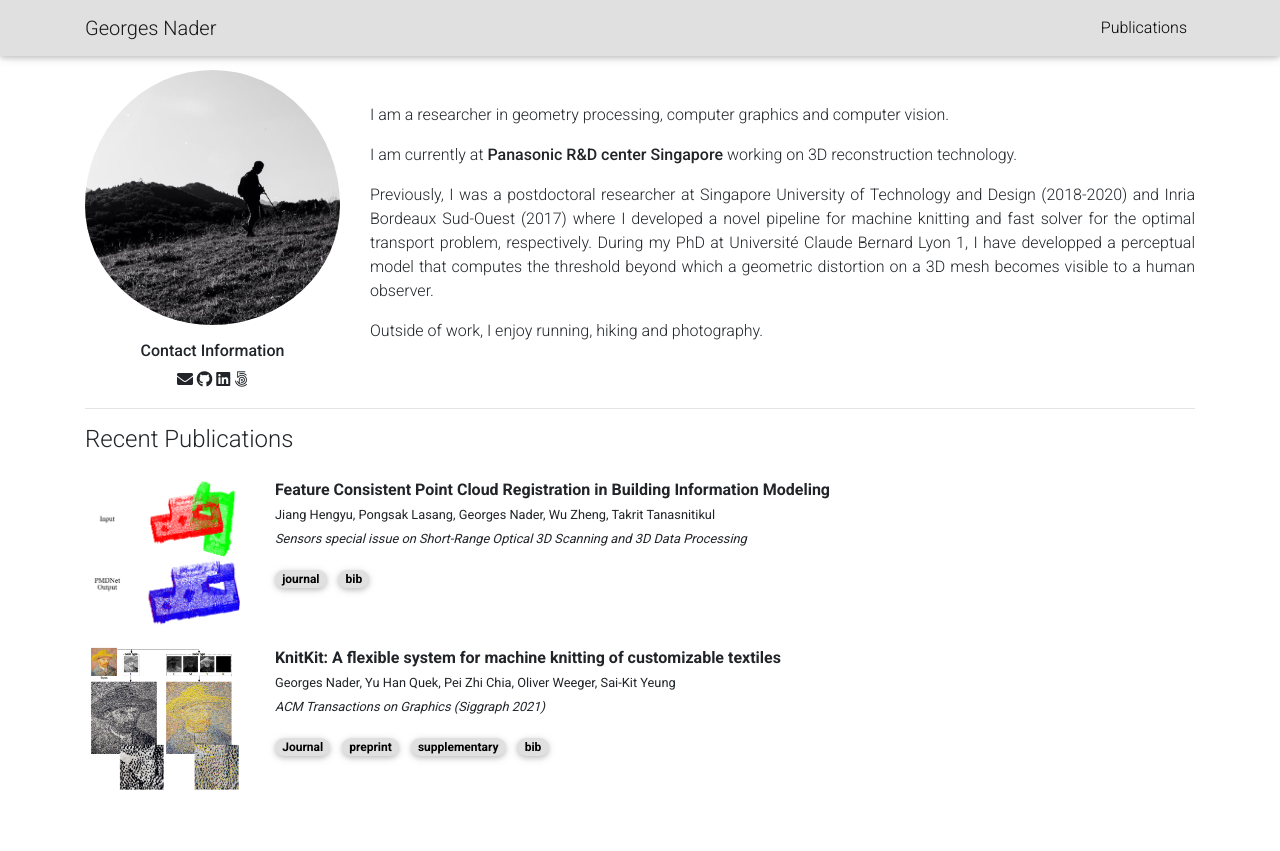
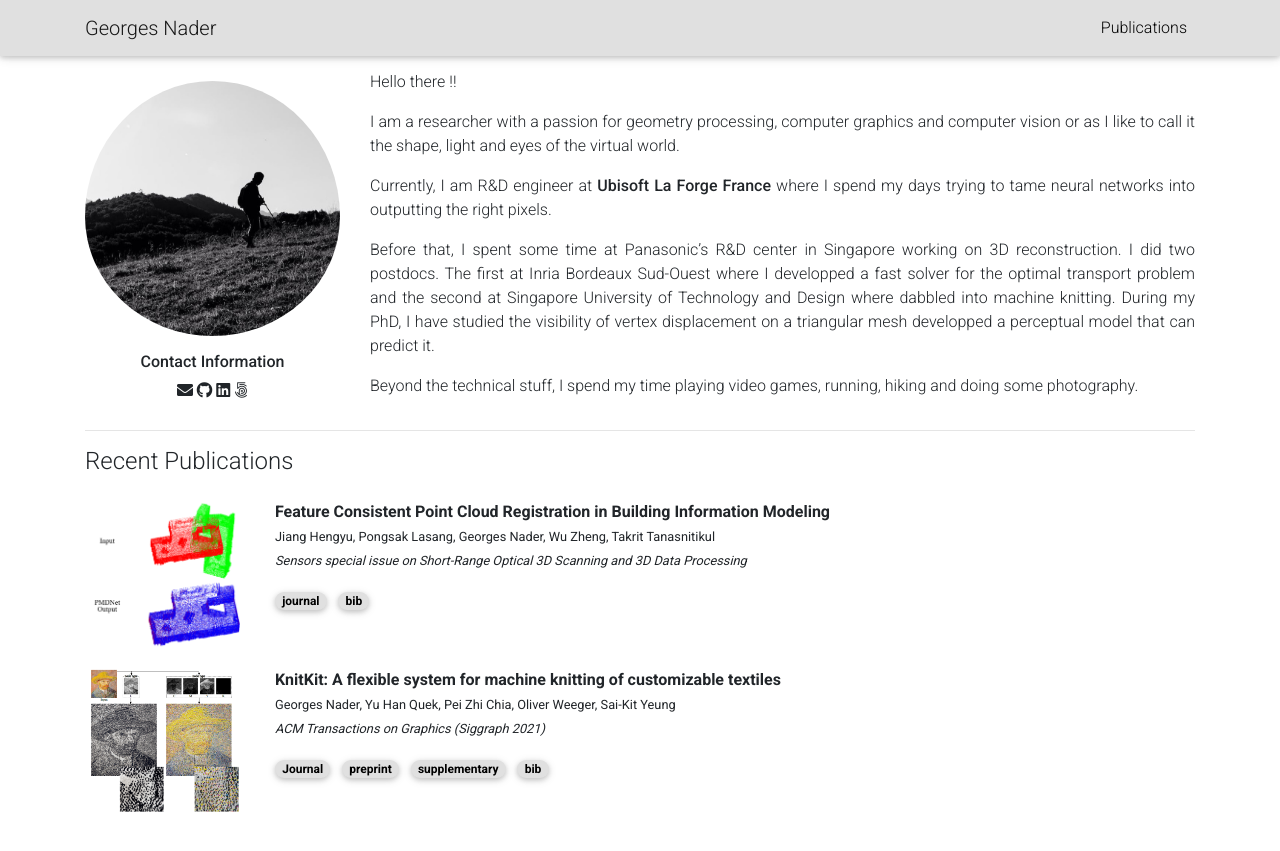
Before and after one commit to gnader/gnader.github.io, a Jekyll site: the page built from index.md, in a window 1280 px wide. Shown: the top 851 px of the page. Built offline with Jekyll 4.4.1, drawn with Linux system fonts in a browser that asks for light colours; nearby versions of some CDN libraries; a style sheet for code colours, icons or effects is not loaded.

Commit message:
updated bio

```diff
--- a/_data/navigation.yml
+++ b/_data/navigation.yml
@@ -1,6 +1,4 @@
 header:
-  # - title: About
-  #   url: /_pages/about.html
   # - title: Blog
   #   url: /blog.html
   - title: Publications
--- a/index.md
+++ b/index.md
@@ -5,10 +5,13 @@ title: Georges Nader's webpage
 image: profile.jpeg
 ---
 
-I am a researcher in geometry processing, computer graphics and computer vision.
+Hello there !!
 
-I am currently at **Panasonic R&D center Singapore** working on 3D reconstruction technology.
+I am a researcher with a passion for geometry processing, computer graphics and computer vision or as I like to call it the shape, light and eyes of the virtual world.
 
-Previously, I was a postdoctoral researcher at Singapore University of Technology and Design (2018-2020) and Inria Bordeaux Sud-Ouest (2017) where I developed a novel pipeline for machine knitting and fast solver for the optimal transport problem, respectively. During my PhD at Université Claude Bernard Lyon 1, I have developped a perceptual model that computes the threshold beyond which a geometric distortion on a 3D mesh becomes visible to a human observer.
+Currently, I am R&D engineer at **Ubisoft La Forge France** where I spend my days trying to tame neural networks into outputting the right pixels.
 
-Outside of work, I enjoy running, hiking and photography.
+Before that, I spent some time at Panasonic's R&D center in Singapore working on 3D reconstruction.
+I did two postdocs. The first at Inria Bordeaux Sud-Ouest where I developped a fast solver for the optimal transport problem and the second at Singapore University of Technology and Design where dabbled into machine knitting. During my PhD, I have studied the visibility of vertex displacement on a triangular mesh developped a perceptual model that can predict it.
+
+Beyond the technical stuff, I spend my time playing video games, running, hiking and doing some photography.
```
Also changed, not shown: _layouts/about.html (deleted, +0 -24 lines), _pages/about.md (deleted, +0 -14 lines), blog.md (deleted, +0 -6 lines).
